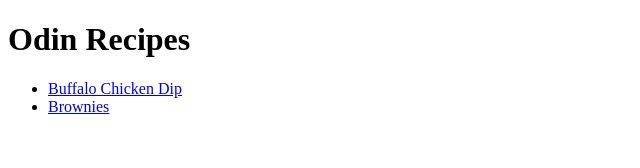
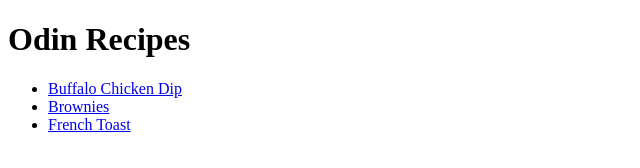
Before and after one commit to mothodical/odin-recipes, a plain HTML site: page index.html in a window 1280 px wide. Shown: the whole page, without its empty margins (0-640 px from the left). Drawn offline with Linux system fonts and the light colour scheme.

Commit message:
Add link to french toast recipe

```diff
--- a/index.html
+++ b/index.html
@@ -11,6 +11,7 @@
         <ul>
         <li><a href="./recipes/buffalodip.html">Buffalo Chicken Dip</a></li>
         <li><a href="./recipes/brownies.html">Brownies</a></li>
+        <li><a href="./recipes/frenchtoast.html">French Toast</a></li>
     </ul>
     </body>
 
```
